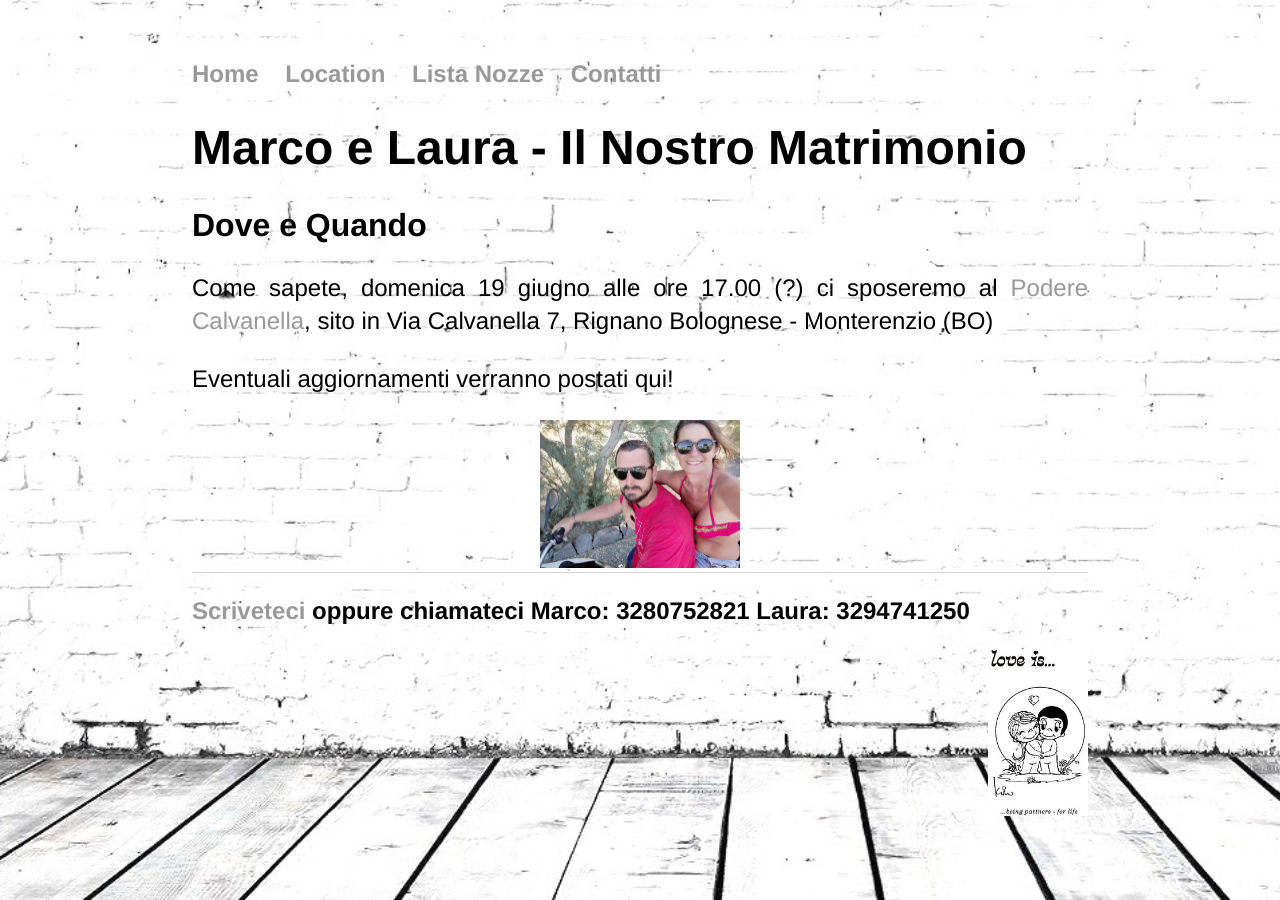
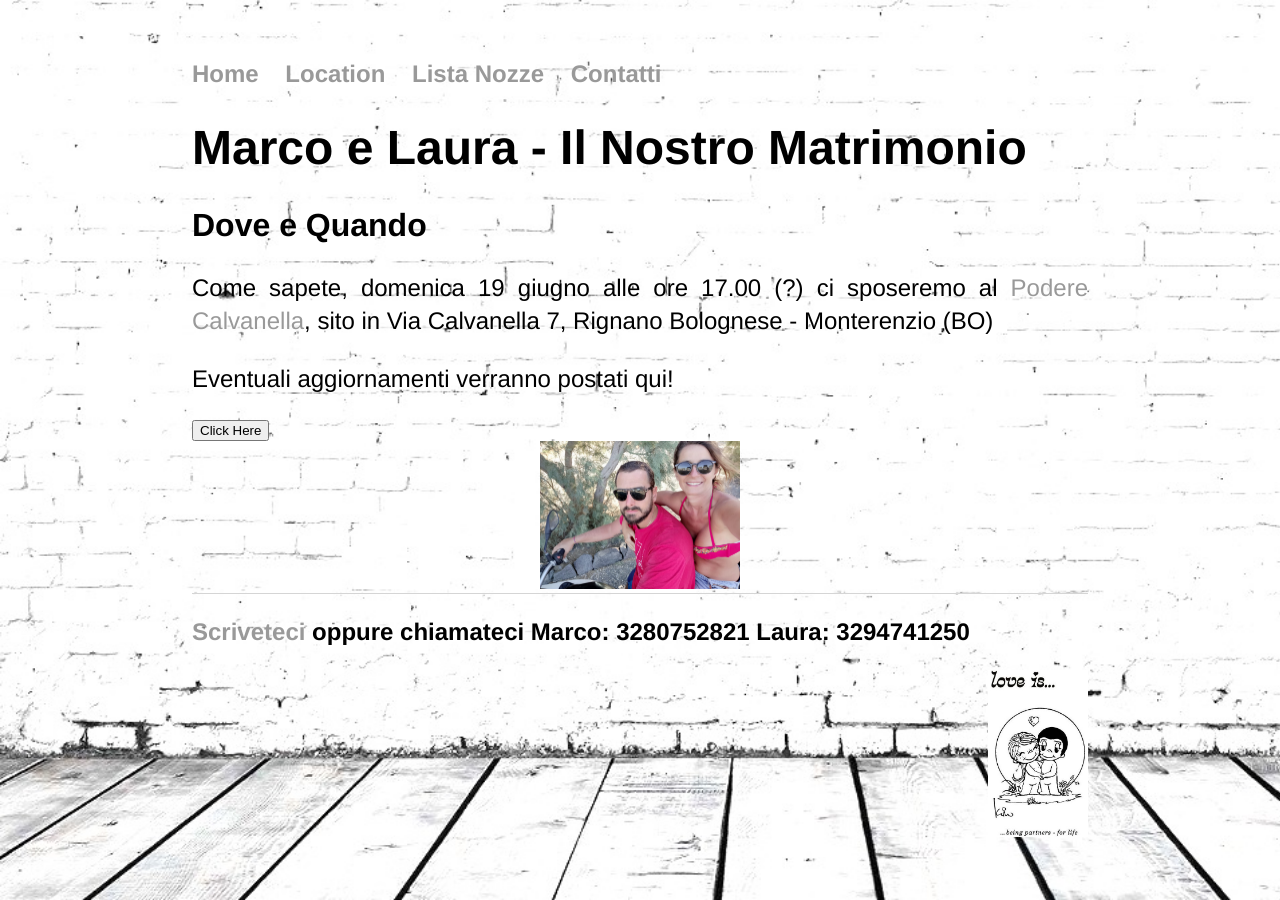
Before and after one commit to marcoelaura/marcoelaura.github.io, a Jekyll site: the page built from index.html, in a window 1280 px wide. Built offline with Jekyll 4.4.1, drawn with Linux system fonts in a browser that asks for light colours.

Commit message:
Update index.html

```diff
--- a/index.html
+++ b/index.html
@@ -11,6 +11,9 @@ title: Marco e Laura
 		Rignano Bolognese - Monterenzio (BO)</p>
 
 	<p> Eventuali aggiornamenti verranno postati qui! </p>
+	<button onclick="window.location.href='/Location';">
+      Click Here
+    </button>
 
 	<center> <img src="/Contatti/UPIT2008.jpeg" width="200"> </center>
 
```
